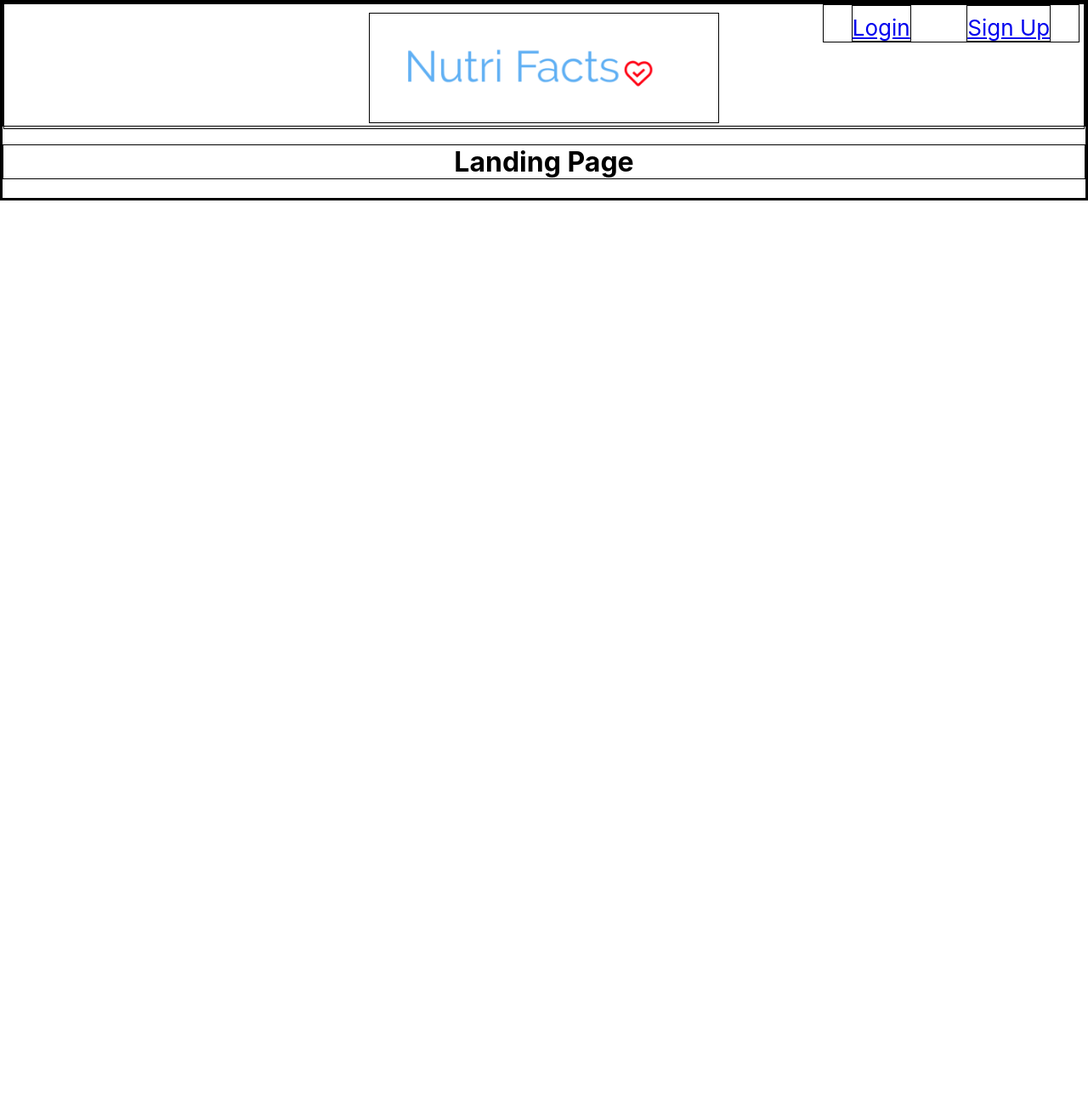
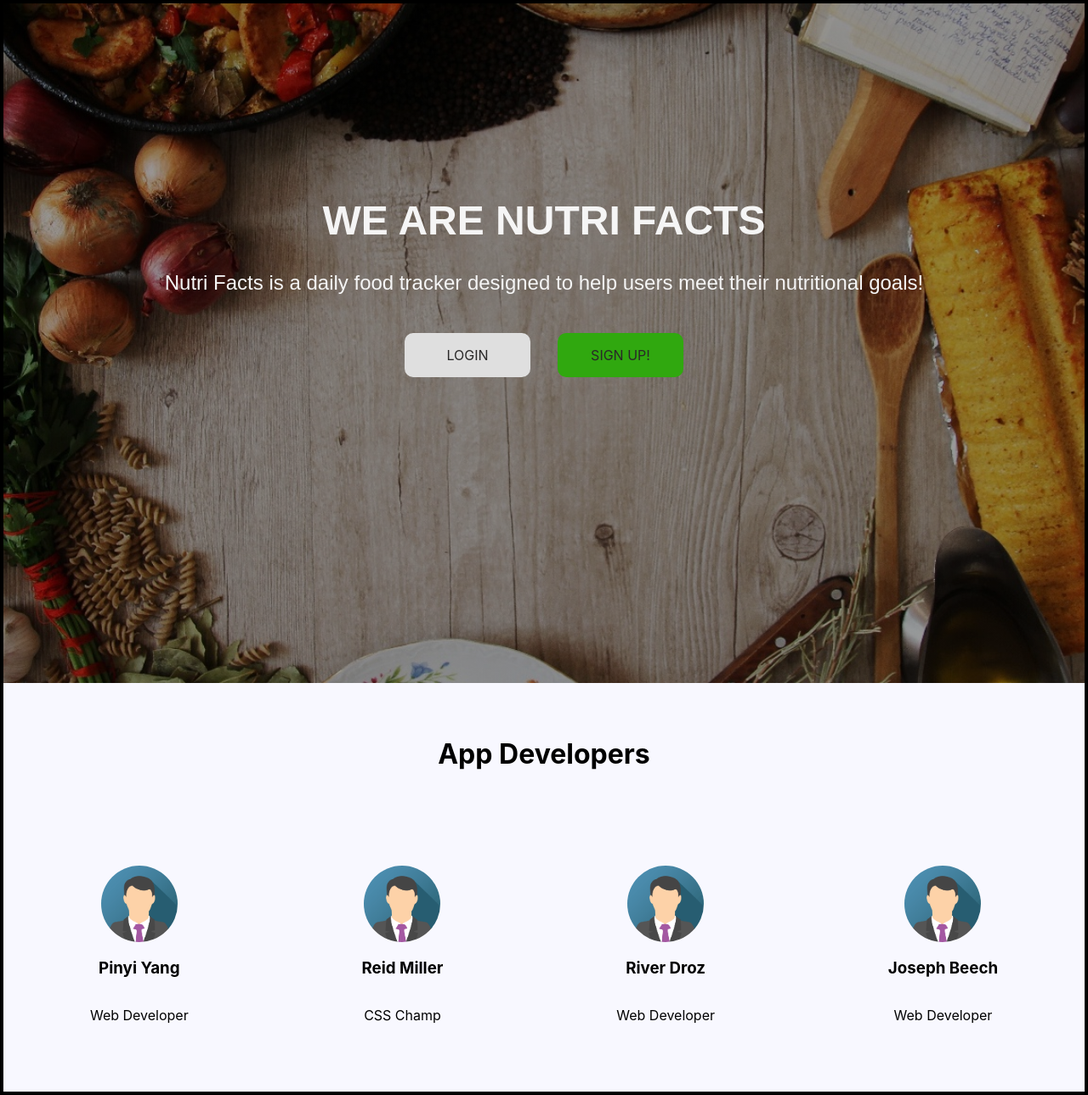
Before and after one commit to pinyi-yang/nutri_facts, a React (Create React App) app in the folder client/: page / in a window 1280 px wide. Shown: the whole page at 85% size. Before the commit the page ends 800 px from the top, so only its background shows below. Built offline with nearby package versions, Linux system fonts and the light colour scheme.

Commit message:
Created Landing Page

```diff
--- a/client/src/App.css
+++ b/client/src/App.css
@@ -42,8 +42,8 @@
   padding-left: 35em;
 }
 
-.profileBar {
-}
+/* .profileBar {
+} */
 
 .sidebar, a {
   display: block;
@@ -94,10 +94,6 @@ nav {
   right: 10px;
 }
 
-#landing {
-  text-align: center;
-}
-
 /* * here is for AddMealForm.jsx */
 #add-meal-container {
   display: grid;
@@ -120,3 +116,110 @@ nav {
   flex-direction: column;
   justify-content: space-around;
 }
+
+/*Landing Page================================= */
+#landingPageMain * {
+  border: none;
+  text-align: center;
+}
+
+#landingTitle {
+  color: whitesmoke;
+  font-family: 'Noto Sans KR', sans-serif;
+  font-size: 3em;
+}
+
+#landingMessage {
+  color: whitesmoke;
+  font-family: 'Noto Sans KR', sans-serif;
+  font-size: 1.5em;
+}
+
+#landingPage {
+  background-image: linear-gradient(rgba(0, 0, 0, 0.4),rgba(0, 0, 0, 0.4)), url('/landingPage.jpg') ;
+  /* position: absolute;
+  left: 0;
+  top: 0;
+  right: 0;
+  bottom: 0; */
+  /* z-index: 3; */
+  height: 100vh;
+  background-position: center;
+  background-size: cover;
+  background-attachment: fixed;
+}
+
+#landing {
+  display: block;
+  width: 1170px;
+  padding-right: 15px;
+  padding-left: 15px;
+  margin-right: auto;
+  margin-left: auto;
+  text-align: center;
+  position: absolute;
+  left: 0px;
+  right: 0px;
+  top: 25%;
+}
+
+#landingButton {
+  text-align: center;
+}
+
+.landingLogin {
+  background-color: #dfdfdf;
+  color: #292828;
+}
+
+.landingSignup {
+  background-color: #30a80f	;
+  color: #292828;
+}
+
+.landingLogin, .landingSignup {
+  display: inline-block;
+  padding: 1em 1.5em;
+  position: relative;
+  text-decoration: none;
+  text-transform: uppercase;
+  width: 100px;
+  margin: 1em;
+  border-radius: 10px;
+}
+
+.landingLogin, a:hover {
+  cursor: pointer;
+}
+
+.landingLogin, .landingSignup, a:active {
+  box-shadow: none;
+  top: 5px;
+}
+#landingTeam {
+  /* margin-top: 850px;
+  padding-top: 120px;
+  padding-bottom: 220px; */
+  /* background-color: #dfdfdf; */
+  justify-content: space-around;
+  display: flex;
+}
+
+#teamTitle {
+  text-align: center;
+  padding-top: 2em;
+  margin-bottom: 3.5em;
+  margin-top: 0;
+}
+
+.dev {
+  border: black solid 1px;
+  display: flex;
+  flex-direction: column;
+  justify-content: space-between;
+}
+
+#landingPageTeam {
+  background-color: ghostwhite;
+  padding-bottom: 4em;
+}
--- a/client/src/App.jsx
+++ b/client/src/App.jsx
@@ -95,7 +95,10 @@ class App extends React.Component {
       //have a user
       contents = (
         <Route exact path='/' render={() => (
+          <>
+          <Header logout={this.logout} user={user}/>
           <Home liftToken={this.liftToken} user={user}/>
+          </>
         )}
         />
       )
@@ -103,7 +106,7 @@ class App extends React.Component {
 
     return (
       <Router>
-        <Header logout={this.logout} user={user}/>
+        {/* <Header logout={this.logout} user={user}/> */}
 
         {contents}
         {/* <Route exact path="/" component={Home} /> */}
--- a/client/src/LandingPage.jsx
+++ b/client/src/LandingPage.jsx
@@ -1,8 +1,51 @@
 import React from 'react';
+import {
+  BrowserRouter as Router,
+  Route,
+  Link,
+  Switch
+} from 'react-router-dom';
 
 const LandingPage = props => {
   return (
-    <h1 id="landing">Landing Page</h1>
+    <div id="landingPageMain">
+      <div id="landingPage">
+        <div id="landing">
+          <h1 id="landingTitle">WE ARE NUTRI FACTS</h1>
+          <p id="landingMessage">Nutri Facts is a daily food tracker designed to help users meet their
+          nutritional goals!</p>
+            <div id="landingButton">
+              <Link className="landingLogin" to='/login' >Login</Link>
+              <Link className="landingSignup" to='/signup'>Sign Up!</Link>
+            </div>
+        </div>
+      </div>
+      <div id="landingPageTeam">
+        <h1 id="teamTitle">App Developers</h1>
+        <div id="landingTeam">
+          <div className="dev">
+            <img id='profilePic' src="/profilePic.png" alt=""/>
+            <h3>Pinyi Yang</h3>
+            <p>Web Developer</p>
+          </div>
+          <div className="dev">
+            <img id='profilePic' src="/profilePic.png" alt=""/>
+            <h3>Reid Miller</h3>
+            <p>CSS Champ</p>
+          </div>
+          <div className="dev">
+            <img id='profilePic' src="/profilePic.png" alt=""/>
+            <h3>River Droz</h3>
+            <p>Web Developer</p>
+          </div>
+          <div className="dev">
+            <img id='profilePic' src="/profilePic.png" alt=""/>
+            <h3>Joseph Beech</h3>
+            <p>Web Developer</p>
+          </div>
+        </div>
+        </div>
+    </div>
   )
 }
 
--- a/client/src/ProfileBar.jsx
+++ b/client/src/ProfileBar.jsx
@@ -56,7 +56,7 @@ class ProfileBar extends React.Component {
     return (
       <div className="profileBar">
         <img id='profilePic' src="/profilePic.png" alt=""/>
-        <p className='profileName'>Hello, {user.name}</p>
+        <p className='profileName'>Hello, {this.props.user.name}</p>
         <div className="sidebar">
           <a href="#">Breakfast</a>
           <a href="#">Lunch</a>
```
Also changed, not shown: client/public/landingPage.jpg (added), 1 other file (tests, documents, lock files or other folders).
